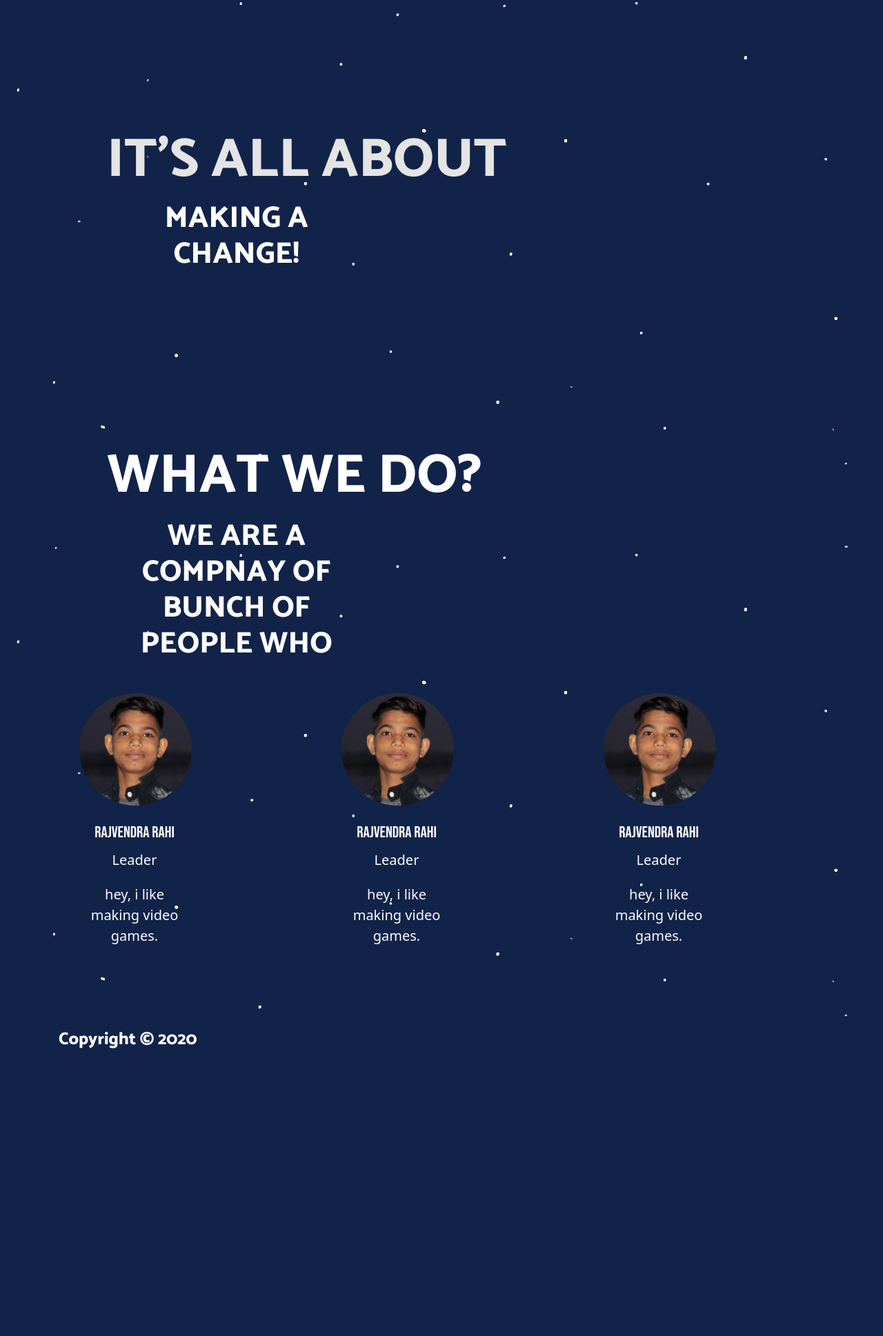
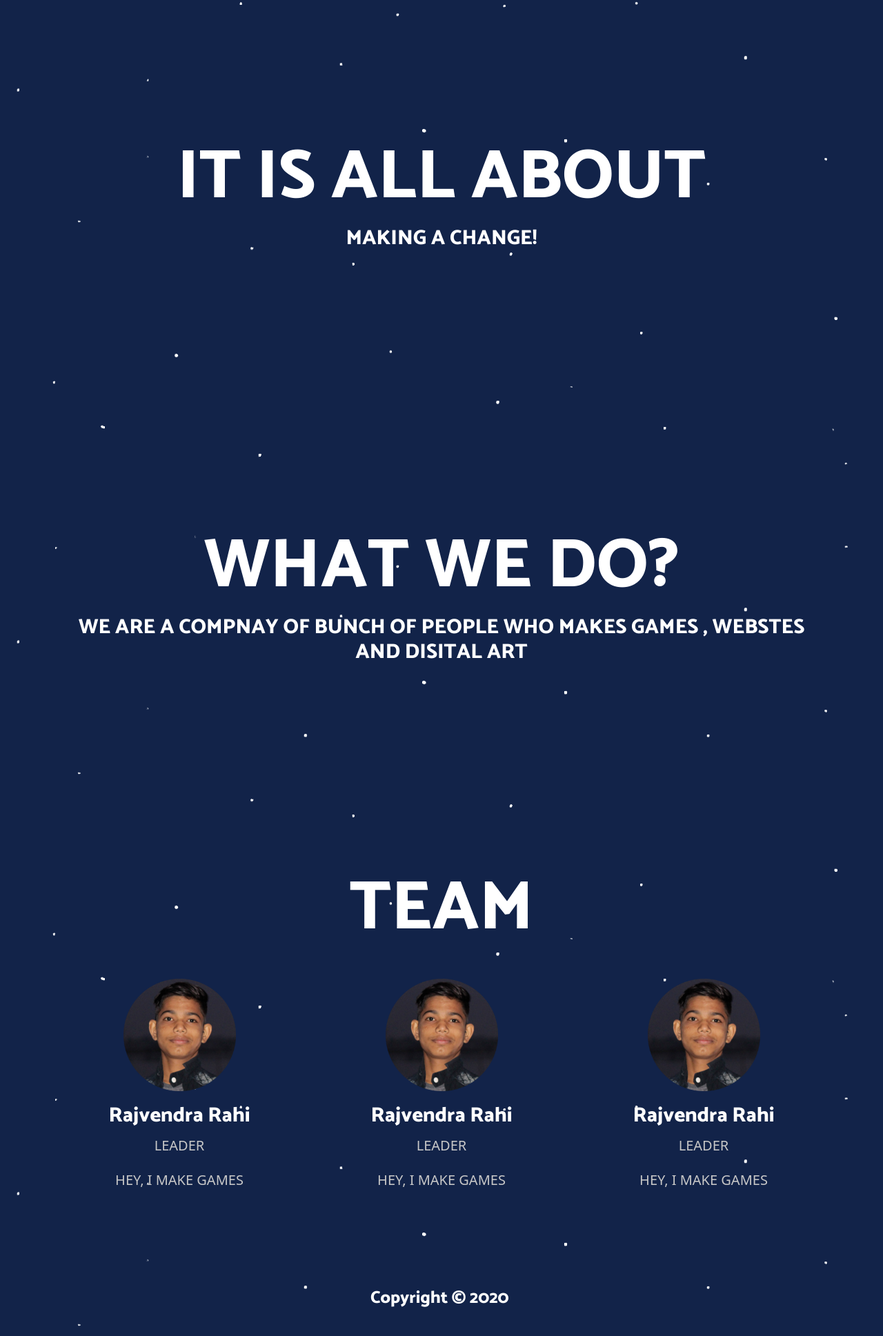
Before and after one commit to bucomputer123/builderbroz11-main, a Django app: page /about/ in a window 1280 px wide. Shown: the part 70-2007 px from the top of the page at 69% size. Before the commit the page ends 1590 px from the top, so only its background shows below. Run offline with Django 3.2, Linux system fonts and the light colour scheme.

Commit message:
team added

```diff
--- a/static/css/style.css
+++ b/static/css/style.css
@@ -47,14 +47,20 @@ html,
 }
 /* --------------------------------------------------------------------------------------------------------- */
 
-/* ABOUT US*/
+/* h1's*/
 h1, h2, h3, h4, h5, h6 {
   font-family: 'Catamaran', sans-serif;
   color:white;
 
 }
- h1{
+h1{
+  font-size: 5rem;
+}
+.game-headings{
   margin-top: 5px;width: 375.5px;font-size: 43.3px;font-family: 'Bebas Neue', cursive;color: rgb(0,42,59);
+}
+p{
+  color: rgb(199, 199, 199);
 }
 
 /* --------------------------------------------------------------------------------------------------------- */
@@ -68,21 +74,12 @@ h1, h2, h3, h4, h5, h6 {
   max-width: 1000px;
   margin-bottom: 3rem;
 }
-.row-about{
-  text-align: center;
-  /* margin-top: 174px; */
-  /* margin-bottom: 158px; */
-}
-.col-about{
-  height: 264px;
-  margin-top: 96px;
-}
 
 /* --------------------------------------------------------------------------------------------------------- */
 
 /* images */
 
-.col-md-12{
+.img-div{
   overflow: hidden;
   margin-top: 12px;
   width: auto;
@@ -120,31 +117,18 @@ h1, h2, h3, h4, h5, h6 {
 }
 /* --------------------------------------------------------------------------------------------------------- */
 /* about */
-.about-container{
-  justify-content: center;
-  max-width: 1000px;
-  align-items: center;
-  text-align: center;
-}
 .row-about{
   text-align: center;
   margin-top: 174px;
   margin-bottom: 130px;
   border-radius: 15px;
+  height: 390px;
 }
-.col-md-1{
-  height: 349px;
-  margin-top: 24px;
+.name{
+  font-size: 1.5rem;
+  margin-top: 18px;
+
 }
-.Heading2{
-  font-size: 78.88px;text-align: center;color: rgb(255, 255, 255);font-family: Catamaran, sans-serif; margin-top: 2rem;
+.team-cards{
+  text-align: center;margin-top: 31px;margin-bottom: 63px;
 }
-.Heading1{
-  color: rgb(255, 255, 255);font-family: Catamaran, sans-serif;margin-top: 13px;
-}
-.row-section-about{
-  text-align: center;
-}
-.col-section-about{
-  padding-right: 12px;width: 320px;
-}
--- a/templates/about.html
+++ b/templates/about.html
@@ -6,75 +6,80 @@
 
 {% block body %}
 
-<!-- <div id="ake" class="position-relative overflow-hidden p-3 p-md-5 m-md-3 text-center">
-    <div class="col-md-5 p-lg-5 mx-auto my-5">
-      <h1 class="text-white">IT'S ALL ABOUT</h1>
-      <h2 class="text-white">MAKING A CHANGE!</h2>
-      <div class="product-device shadow-sm d-none d-md-block"></div>
-      <div class="product-device product-device-2 shadow-sm d-none d-md-block"></div>
+
+
+
+<div class="container">
+
+  <div class="row row-about">
+    <div class="col-md-12" style="height: 349px;margin-top: 24px;">
+        <h1>IT IS ALL ABOUT</h1>
+        <h4>MAKING A CHANGE! </h4>
     </div>
 </div>
-<div class="position-relative overflow-hidden p-3 p-md-5 m-md-3 text-center ">
-    <div class="col-md-5 p-lg-5 mx-auto my-5">
-        <h1 class="text-white">WHAT WE DO?</h1>
-        <h2 class="text-white">WE ARE A COMPNAY OF BUNCH OF PEOPLE WHO MAKES
-            GAMES , WEBSTES AND DISITAL ART
-        </h2>
-      <div class="product-device shadow-sm d-none d-md-block"></div>
-      <div class="product-device product-device-2 shadow-sm d-none d-md-block"></div>
+  <div class="row row-about">
+      <div class="col-md-12" style="height: 349px;margin-top: 24px;">
+          <h1 >WHAT WE DO?</h1>
+          <h4 >WE ARE A COMPNAY OF BUNCH OF PEOPLE WHO MAKES GAMES , WEBSTES AND DISITAL ART</h4>
+      </div>
   </div>
 </div>
 
 
-<div class="position-relative overflow-hidden " id="bgimg">
-    <div class="col-md-5 p-lg-5 mx-auto my-5 d-flex justify-content-evenly ">
-        <div  class="col-lg-4 text-white me-5">
-          <div class="about">
-            <img class="rounded-circle" src="/static/Screenshot 2021-02-25 122546 (2).png" alt="">
+<div class="container">
+  <div class="row">
+      <div class="col" style="text-align: center;">
+          <h1>TEAM</h1>
       </div>
-
-            <h2>Heading</h2>
-            <p>Some representative placeholder content for the three columns of text below the carousel. This is the first column.</p>
-            <p><a class="btn btn-secondary" href="#">View details »</a></p>
   </div>
-          <div class="col-lg-4 text-white me-5">
-            <div class="about">
-              <img class="rounded-circle" src="/static/Screenshot 2021-02-25 122546 (2).png" alt="">
+  <div class="row">
+      <div class="col-md-4 team-cards"><img src="/static/me.png" style="height: 163px;" />
+          <h1 class="name">Rajvendra Rahi</h1>
+          <p>LEADER</p>
+          <p>HEY, I MAKE GAMES</p>
       </div>
-
-            <h2>Heading</h2>
-            <p>Another exciting bit of representative placeholder content. This time, we've moved on to the second column.</p>
-            <p><a class="btn btn-secondary" href="#">View details »</a></p>
+      <div class="col-md-4 team-cards"><img src="/static/me.png" style="height: 163px;" />
+        <h1 class="name">Rajvendra Rahi</h1>
+        <p>LEADER</p>
+        <p>HEY, I MAKE GAMES</p>
     </div>
-          <div class="col-lg-4 text-white nme-3">
-            <div class="about">
-              <img class="rounded-circle" src="/static/Screenshot 2021-02-25 122546 (2).png" alt="">
+    <div class="col-md-4 team-cards"><img src="/static/me.png" style="height: 163px;" />
+      <h1 class="name">Rajvendra Rahi</h1>
+      <p>LEADER</p>
+      <p>HEY, I MAKE GAMES</p>
   </div>
-
-            <h2>Heading</h2>
-            <p>Another exciting bit of representative placeholder content. This time, we've moved on to the second column.</p>
-            <p><a class="btn btn-secondary" href="#">View details »</a></p>
+  </div>
 </div>
 
 
-      <div class="product-device shadow-sm d-none d-md-block"></div>
-      <div class="product-device product-device-2 shadow-sm d-none d-md-block"></div>
-    </div>
-</div> -->
 
 
 
-<div class="container about-container">
-  <div class="row row-about" style="">
-      <div class="col-md-12 col-about" style="">
+
+
+
+
+
+
+
+
+
+
+
+
+
+<!--
+<div class="container">
+  <div class="row" style="text-align: center;margin-top: 174px;margin-bottom: 158px;">
+      <div class="col-md-12" style="height: 264px;margin-top: 96px;">
           <h2 style="font-size: 78.88px;text-align: center;color: rgb(228, 228, 228);;font-family: Catamaran, sans-serif;">IT'S ALL ABOUT&nbsp;</h2>
           <h1 style="color: rgb(255, 255, 255);font-family: Catamaran, sans-serif;">MAKING A CHANGE!<br></h1>
       </div>
   </div>
-  <div class="row" style="">
+  <div class="row" style="text-align: center;margin-top: 174px;margin-bottom: 130px;border-radius: 15px;">
       <div class="col-md-12" style="height: 349px;margin-top: 24px;">
-          <h2 class= "Heading2" style="">WHAT WE DO?&nbsp;</h2>
-          <h1 class= "Heading1" style="">WE ARE A COMPNAY OF BUNCH OF PEOPLE WHO MAKES&nbsp;<br>&nbsp;&nbsp;&nbsp;&nbsp;&nbsp;&nbsp;GAMES , WEBSTES AND DISITAL ART<br><br>&nbsp; &nbsp;&nbsp;<br></h1>
+          <h2 style="font-size: 78.88px;text-align: center;color: rgb(255, 255, 255);font-family: Catamaran, sans-serif; margin-top: 2rem;">WHAT WE DO?&nbsp;</h2>
+          <h1 style="color: rgb(255, 255, 255);font-family: Catamaran, sans-serif;margin-top: 13px;">WE ARE A COMPNAY OF BUNCH OF PEOPLE WHO MAKES&nbsp;<br>&nbsp;&nbsp;&nbsp;&nbsp;&nbsp;&nbsp;GAMES , WEBSTES AND DISITAL ART<br><br>&nbsp; &nbsp;&nbsp;<br></h1>
       </div>
   </div>
 
@@ -110,5 +115,5 @@
           </div>
       </div>
   </div>
-</section>
+</section> -->
 {% endblock body%}
```
Also changed, not shown: templates/index.html (+4 -4 lines). Lines whose indentation alone changed are shown as unchanged.
